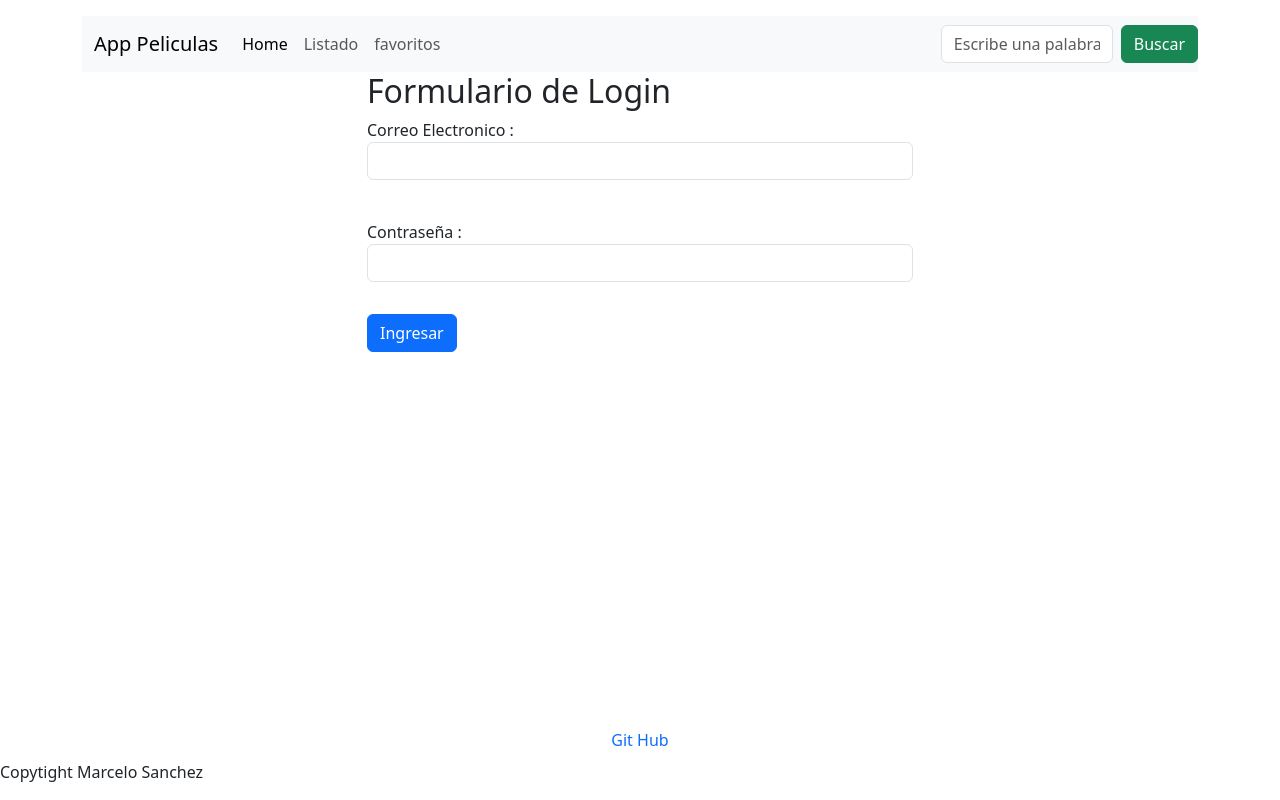
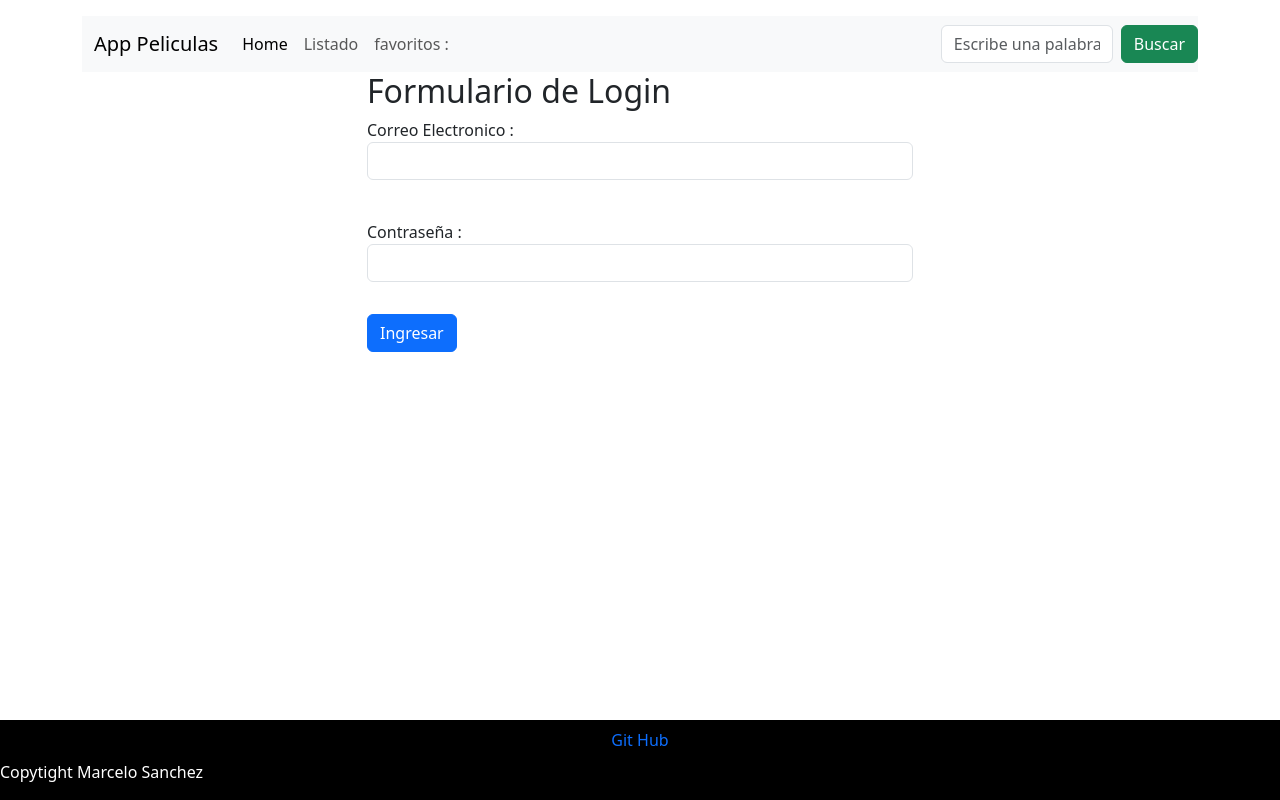
Before and after one commit to MarceloSanchezDev/PaginaPeliculas, a React (Vite) app in the folder appPeliculas/: page / in a window 1280 px wide. Built offline with nearby package versions, Linux system fonts and the light colour scheme.

Commit message:
fix header margin

```diff
--- a/appPeliculas/src/App.jsx
+++ b/appPeliculas/src/App.jsx
@@ -32,7 +32,6 @@ function App() {
   }else{
     tempMoviesInFavs = JSON.parse(favMovies)
   }
-  console.log(tempMoviesInFavs)
   const addOrRemoveFromFavs=(e)=>{
     const btn = e.currentTarget
     const parent = btn.parentElement
@@ -46,17 +45,14 @@ function App() {
     }
 
     let moviesIsInTheArray = tempMoviesInFavs.find(m => movieData.id === m.id)
-    console.log(moviesIsInTheArray)
     if(!moviesIsInTheArray){
       tempMoviesInFavs.push(movieData)
       localStorage.setItem('favs', JSON.stringify(tempMoviesInFavs))
       setFavorites(tempMoviesInFavs)
-      console.log('se agrego la pelicula', movieData)
     }else{
       tempMoviesInFavs = tempMoviesInFavs.filter(m => movieData.id !== m.id);
       localStorage.setItem('favs', JSON.stringify(tempMoviesInFavs));
       setFavorites(tempMoviesInFavs)
-      console.log('se elimino la pelicula', tempMoviesInFavs)
     }
 
   }
--- a/appPeliculas/src/components/Detalle.jsx
+++ b/appPeliculas/src/components/Detalle.jsx
@@ -21,16 +21,14 @@ function Detalle() {
             axios.get(`https://api.themoviedb.org/3/movie/${movieID}?api_key=${apikey}&language=en-US`)
             .then(res =>{
                 setMovie(res.data)
-                console.log(res.data)
             } )
-            .catch(e => swal.fire({
+            .catch( swal.fire({
                 title: 'Error!',
                 text: 'Error de conexion',
                 icon: 'error',
                 confirmButtonText: 'Ok'
             }),[])
-            //
-        console.log(movieID)
+
         },[movieID,apikey])
     return(
         <>
--- a/appPeliculas/src/components/Footer.jsx
+++ b/appPeliculas/src/components/Footer.jsx
@@ -1,6 +1,6 @@
 function Footer() {
     return(
-        <footer className="fixed-bottom">
+        <footer className="fixed-bottom bg-black text-white">
             <nav>
             <ul className="nav justify-content-center">
                     <li className="nav-item">
--- a/appPeliculas/src/components/Header.jsx
+++ b/appPeliculas/src/components/Header.jsx
@@ -7,9 +7,9 @@ function Header(props) {
     let token = sessionStorage.getItem('token')
     return(
         <>
-        <header>
+        <header className='sticky-top  mb-10 '>
                 <nav className="navbar navbar-expand-lg bg-body-tertiary">
-                    <div className="container-fluid">
+                    <div className="container-fluid ">
                         <a className="navbar-brand" href="#">App Peliculas</a>
                         <button className="navbar-toggler" type="button" data-bs-toggle="collapse" data-bs-target="#navbarNavAltMarkup" aria-controls="navbarNavAltMarkup" aria-expanded="false" aria-label="Toggle navigation">
                         <span className="navbar-toggler-icon"></span>
@@ -18,9 +18,9 @@ function Header(props) {
                         <div className="navbar-nav">
                             <Link className="nav-link active" aria-current="page" to={'/'}>Home</Link>
                             <Link className="nav-link" to={'listado'}>Listado</Link>
-                            <Link className="nav-link" to={'favoritos'}>favoritos
+                            <Link className="nav-link" to={'favoritos'}>favoritos :
                               {token &&
-                              props.favoritos.length
+                              ` ${props.favoritos.length}`
                               }
 
 
--- a/appPeliculas/src/components/Listado.jsx
+++ b/appPeliculas/src/components/Listado.jsx
@@ -8,7 +8,6 @@ function Listado( props ) {
     //inicializamos el estado del listado de peliculas
     const apikey = import.meta.env.VITE_API_KEY
     const [listadoPeliculas ,setListadoPeliculas] = useState([])
-    console.log(props)
     //Navigate para navegar entre rutas
 
     const navigate = useNavigate()
@@ -54,7 +53,7 @@ function Listado( props ) {
 
     return(
         <>
-            <div className="row">
+            <div className="row mt-100">
                 {/* Estructura base */}
                 {listadoPeliculas.map((movie, ind)=>{
                     return(
--- a/appPeliculas/src/components/Login.jsx
+++ b/appPeliculas/src/components/Login.jsx
@@ -59,7 +59,6 @@ function Login() {
                 sessionStorage.setItem('token', res.data.token);
                 //guardamos el token que recibimos
                 setToken(res.data.token)
-                console.log(res.data.token)
                 //Si resulta exitoso mandamos alerta
                 swal.fire({
                     title: 'Succes!',
--- a/appPeliculas/src/components/Resultados.jsx
+++ b/appPeliculas/src/components/Resultados.jsx
@@ -18,12 +18,10 @@ function Resultados() {
     let query = new URLSearchParams(window.location.search)
     const apikey = import.meta.env.VITE_API_KEY
     let keyword= query.get('keyword')
-    console.log(keyword)
     useEffect(()=>{
              axios.get(`https://api.themoviedb.org/3/search/movie?api_key=${apikey}&language=es-ES&query=${keyword}`)
             .then(res =>{
                 setResultadoPeliculas(res.data.results)
-                console.log(res.data)
                 if(res.data.results.length == 0){
                     Swal.fire({
                         title: 'Error!',
@@ -32,7 +30,7 @@ function Resultados() {
                         confirmButtonText: 'Ok'})
                 }
             } )
-            .catch(() => Swal.fire({
+            .catch( Swal.fire({
                 title: 'Error!',
                 text: 'Error de conexion',
                 icon: 'error',
```
